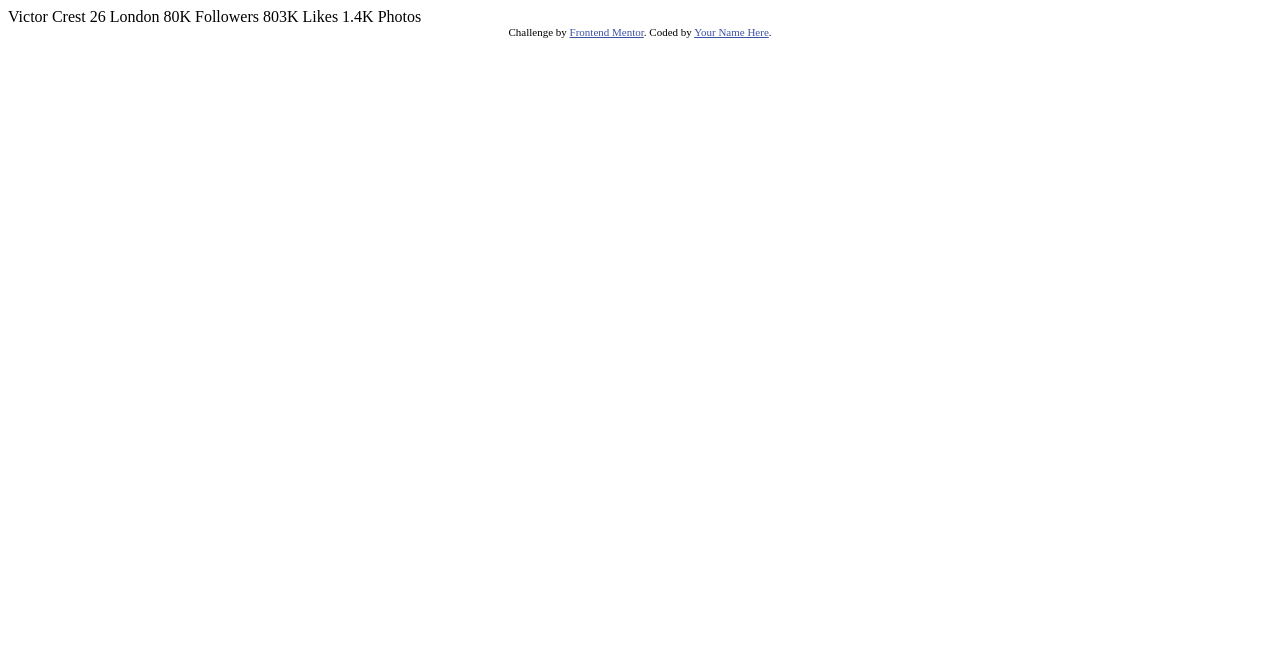
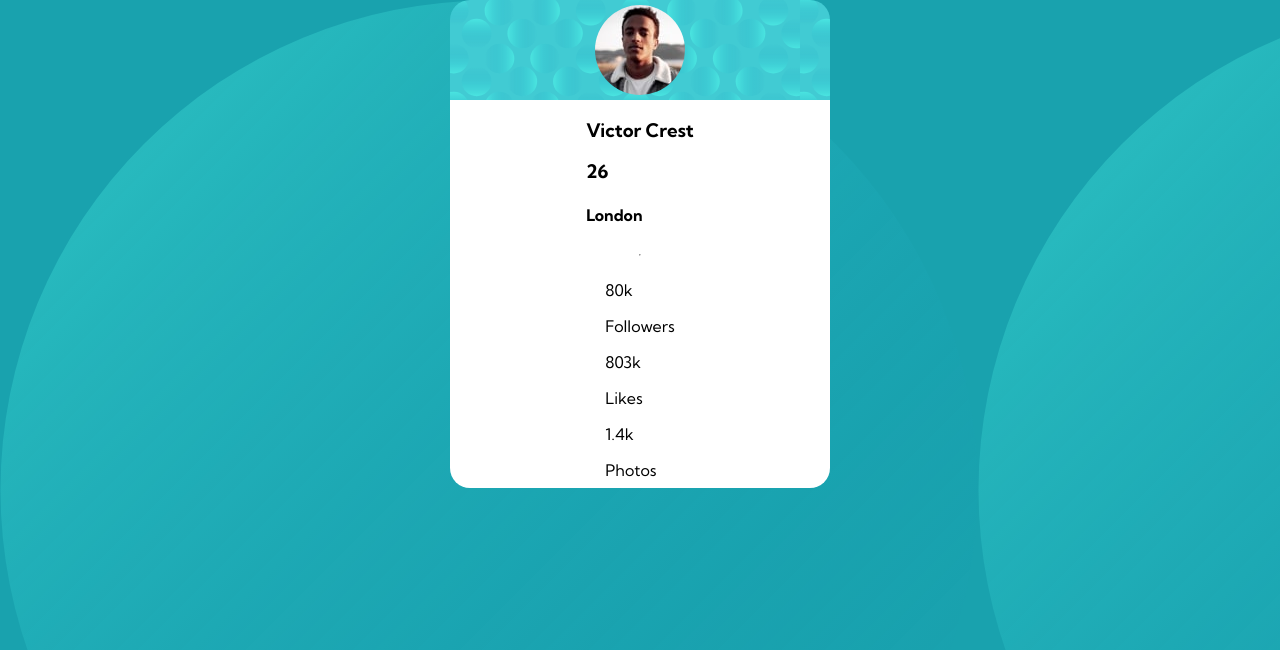
Before and after one commit to YasmimVieira/profile-card, a plain HTML site: page index.html in a window 1280 px wide. Drawn offline with Linux system fonts and the light colour scheme.

Commit message:
chore: create background and card

```diff
--- /dev/null
+++ b/css/card.css
@@ -0,0 +1,24 @@
+.c-profile {
+    width: 30%;
+    height: 60vh;
+    background: var(--white);
+    border-radius: 20px;
+    display: flex;
+    flex-direction: column;
+    justify-content: center;
+    align-items: center;
+}
+
+.c-profile-header {
+    background-image: url(../images/bg-pattern-card.svg);
+    border-top-left-radius: 20px;
+    border-top-right-radius: 20px;
+    width: 100%;
+    display: flex;
+    justify-content: center;
+}
+
+.c-profile-header__image--clip {
+    clip-path: circle(45%);
+    border: 2px solid var(--white);
+}
--- /dev/null
+++ b/css/style.css
@@ -0,0 +1,20 @@
+html {
+    --dark-cyan: hsl(185, 75%, 39%);
+    --dark-blue:  hsl(229, 23%, 23%);
+    --very-dark-gray: hsl(227, 10%, 46%);
+    --dark-gray: hsl(0, 0%, 59%);
+    --white: hsl(0, 0%, 100%);
+}
+
+body {
+    background: var(--dark-cyan);
+    background-image: url(../images/bg-pattern-bottom.svg);
+    font-family: 'Kumbh Sans', sans-serif;
+}
+
+main {
+    display: flex;
+    justify-content: center;
+    align-items: center;
+    flex-wrap: wrap;
+}
--- a/index.html
+++ b/index.html
@@ -1,35 +1,48 @@
 <!DOCTYPE html>
 <html lang="en">
+
 <head>
   <meta charset="UTF-8">
-  <meta name="viewport" content="width=device-width, initial-scale=1.0"> <!-- displays site properly based on user's device -->
+  <meta name="viewport" content="width=device-width, initial-scale=1.0">
+  <link rel="preconnect" href="https://fonts.gstatic.com">
+  <link href="https://fonts.googleapis.com/css2?family=Kumbh+Sans:wght@400;700&display=swap" rel="stylesheet">
+  <link rel="stylesheet" href="css/style.css">
+  <link rel="stylesheet" href="css/card.css">
+  <title>Card profile</title>
+</head>
 
-  <link rel="icon" type="image/png" sizes="32x32" href="./images/favicon-32x32.png">
+<body>
+  <main>
+    <article class="c-profile">
+      <header class="c-profile-header">
+        <img src="./images/image-victor.jpg" alt="Foto de perfil" class="c-profile-header__image--clip">
+      </header>
 
-  <title>Frontend Mentor | Profile card component</title>
+      <section class="c-profile-section">
+        <div class="c-profile-section__title">
+          <h1>Victor Crest</h1>
+          <h3>26</h3>
+        </div>
+        <h4 class="c-profile-section__subtitle">London</h4>
+      </section>
 
-  <!-- Feel free to remove these styles or customise in your own stylesheet 👍 -->
-  <style>
-    .attribution { font-size: 11px; text-align: center; }
-    .attribution a { color: hsl(228, 45%, 44%); }
-  </style>
-</head>
-<body>
-  Victor Crest
-  26
-  London
+      <hr />
 
-  80K
-  Followers
+      <footer class="c-profile-footer">
+        <div class="c-profile-footer-content">
+          <p class="c-profile-footer-content__title">80k</p>
+          <p class="c-profile-footer-content__subtitle">Followers</p>
 
-  803K
-  Likes
+          <p class="c-profile-footer-content_title">803k</p>
+          <p class="c-profile-footer-content__subtitle">Likes</p>
 
-  1.4K
-  Photos
-  <div class="attribution">
-    Challenge by <a href="https://www.frontendmentor.io?ref=challenge" target="_blank">Frontend Mentor</a>.
-    Coded by <a href="#">Your Name Here</a>.
-  </div>
+          <p class="c-profile-footer-content_title">1.4k</p>
+          <p class="c-profile-footer-content__subtitle">Photos</p>
+        </div>
+      </footer>
+    </article>
+  </main>
+
 </body>
+
 </html>
```
